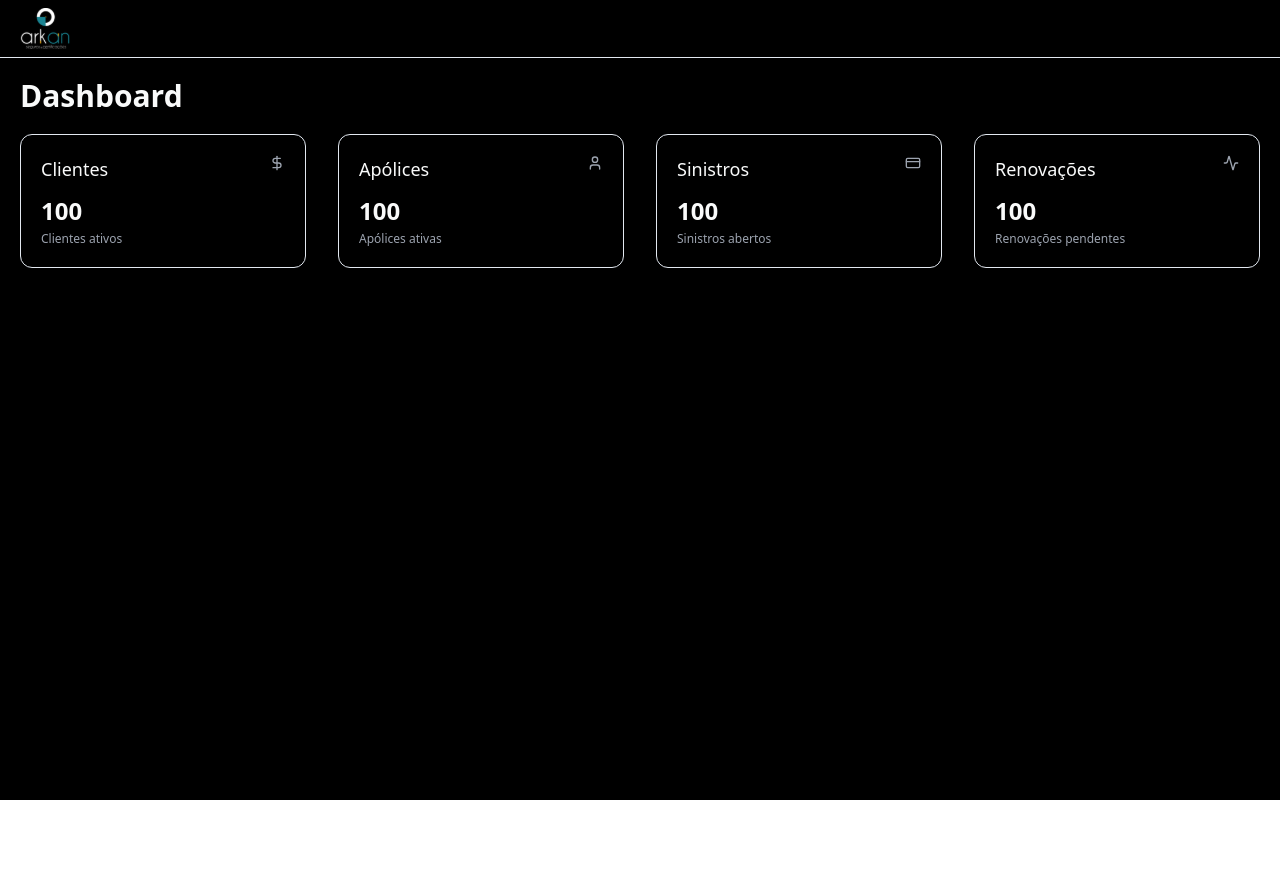
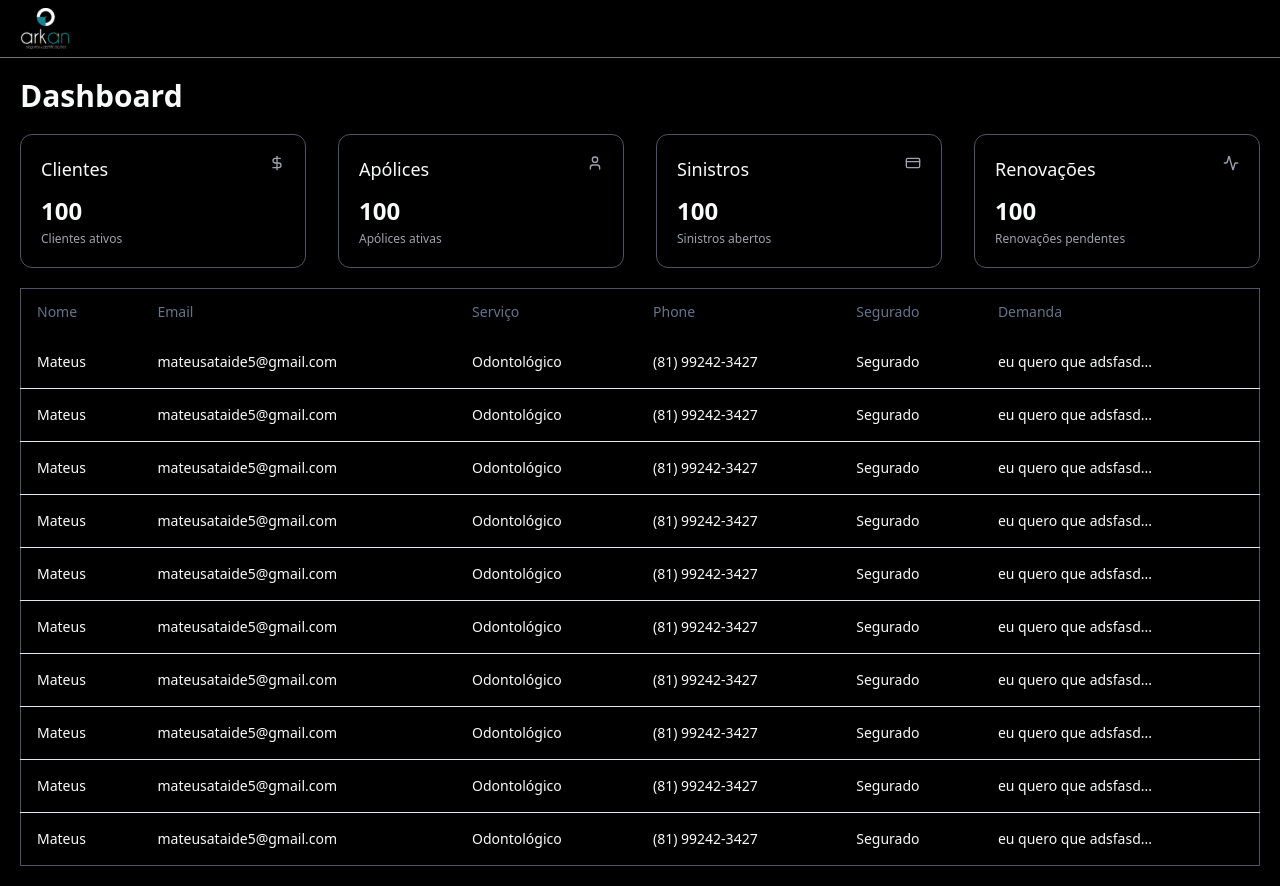
Before and after one commit to ata1de/ArkanSeguros, a Next.js app: page /admin in a window 1280 px wide. Before the commit the page ends 800 px from the top, so only its background shows below. Built offline with nearby package versions, Linux system fonts and the light colour scheme.

Commit message:
feat/AdminPage: created table in dashboard

```diff
--- a/next.config.mjs
+++ b/next.config.mjs
@@ -1,4 +1,15 @@
 /** @type {import('next').NextConfig} */
-const nextConfig = {};
+const nextConfig = {
+    images: {
+      remotePatterns: [
+        {
+          protocol: 'https',
+          hostname: 'api.dicebear.com',
+          port: '',
+          pathname: '/9.x/**',
+        },
+      ],
+    },
+  };
 
-export default nextConfig;
+  export default nextConfig;
--- a/package.json
+++ b/package.json
@@ -15,6 +15,7 @@
     "@radix-ui/react-navigation-menu": "^1.2.0",
     "@radix-ui/react-separator": "^1.0.3",
     "@radix-ui/react-slot": "^1.0.2",
+    "@tanstack/react-table": "^8.17.3",
     "aos": "^2.3.4",
     "axios": "^1.7.2",
     "class-variance-authority": "^0.7.0",
--- a/src/app/admin/page.tsx
+++ b/src/app/admin/page.tsx
@@ -1,22 +1,27 @@
-import SectionCardDashboard from '@/components/SectionCardDashboard'
+import SalesCardSection from '@/components/dashboard/SalesCardSection'
+import SectionCardDashboard from '@/components/dashboard/SectionCardDashboard'
+import TableDashboard from '@/components/dashboard/TableDashboard'
 import { Separator } from '@/components/ui/separator'
 import Image from 'next/image'
 import React from 'react'
 
 const AdminPage = () => {
   return (
-    <div className='bg-black h-screen text-WhiteDefault'>
+    <div className='bg-black min-h-screen text-WhiteDefault'>
         <div className='px-5 py-2'>
             <Image src="/arkan_logo_dark.svg" alt="Arkan Seguros" width={50} height={50} />
         </div>
-        <Separator/>
+        <Separator className='bg-gray-500'/>
 
         <div className='flex flex-col gap-5 w-full p-5'>
             <h1 className='text-3xl font-semibold'>Dashboard</h1>
             <div>
                 <SectionCardDashboard/>
             </div>
+
+            <TableDashboard/>
         </div>
+
     </div>
   )
 }
--- a/src/app/login/page.tsx
+++ b/src/app/login/page.tsx
@@ -64,7 +64,7 @@ const LoginPage = () => {
           </div>
 
           <div className="flex flex-col items-start gap-2">
-            <p className="text-[24px] max-w-[164px] text-WhiteDefault font-black">Bem vindo para o <span className="text-Yellow">Arkan Analytics</span></p>
+            <p className="text-[24px] max-w-[200px] text-WhiteDefault font-black">Bem vindo ao <span className="text-Yellow">Arkan Analytics</span></p>
             <p className="text-base font-normal text-GrayBlue">Acesse sua conta agora mesmo</p>
           </div>
         </div>
@@ -86,7 +86,7 @@ const LoginPage = () => {
               {errors.password && <span className="text-red-400">{errors.password.message}</span>}
             </div>
             <div className="inline-flex m-auto">
-                <Button className="w-[253px] rounded-full text-[20px] font-black" type="submit">Entrar</Button>
+                <Button className="w-[253px] rounded-full text-[20px] font-bold" type="submit">Entrar</Button>
             </div>
           </form>
         </div>
--- a/src/components/DashboardCard.tsx
+++ b/src/components/dashboard/DashboardCard.tsx
@@ -13,7 +13,7 @@ interface DashboardCardProps {
 
 const DashboardCard = (props: DashboardCardProps) => {
   return (
-    <div className={cn('flex w-full flex-col gap-3 rounded-xl border p-5 shadow')}>
+    <div className={cn('flex w-full flex-col gap-3 rounded-xl border border-gray-600 p-5 shadow')}>
         <div className="flex justify-between gap-2">
             <p className='text-lg'>{props.label}</p>
             <props.icon className='h-4 w-4 text-gray-400'/>
--- /dev/null
+++ b/src/components/dashboard/SalesCard.tsx
@@ -0,0 +1,29 @@
+import { LucideIcon } from 'lucide-react'
+import Image from 'next/image'
+import React from 'react'
+
+interface SalesCardType  {
+    name: string
+    email: string
+    saleAmount: number
+    icon: LucideIcon
+
+}
+
+const SalesCard = (props:SalesCardType ) => {
+    const firstName = props.name.split(' ')[0]
+  return (
+    <div className='flex flex-wrap justify-between gap-3'>
+                <section className='flex justify-between gap-3'>
+                    <props.icon className='rounded-full p-1 h-12 w-12'/>
+                    <div className='text-sm'>
+                        <p>{props.name}</p>
+                        <div className='text-ellipsis overflow-hidden whitespace-nowrap w-[120px] sm:w-auto text-gray-400'>{props.email}</div>
+                    </div>
+                    <p>{props.saleAmount}</p>
+                </section>
+    </div>
+  )
+}
+
+export default SalesCard
--- /dev/null
+++ b/src/components/dashboard/SalesCardSection.tsx
@@ -0,0 +1,34 @@
+import { cn } from '@/lib/utils'
+import Image from 'next/image'
+import React from 'react'
+import SalesCard from './SalesCard'
+import { UserRound } from 'lucide-react'
+
+
+
+const SalesCardSection = () => {
+  return (
+    <div className={cn('flex w-full flex-col gap-3 rounded-xl border p-5 shadow')}>
+        <section>
+            <p>Recent Sales</p>
+            <p className="text-sm text-gray-400">
+            You made
+            </p>
+            <SalesCard name='John Doe' email='john@email' saleAmount={100} icon={UserRound}/>
+            <SalesCard name='Alice Smith' email='alice@email.com' saleAmount={150} icon={UserRound}/>
+            <SalesCard name='Bob Johnson' email='bob@email.com' saleAmount={200} icon={UserRound}/>
+            <SalesCard name='Charlie Brown' email='charlie@email.com' saleAmount={250} icon={UserRound}/>
+            <SalesCard name='Diana Prince' email='diana@email.com' saleAmount={300} icon={UserRound}/>
+            <SalesCard name='Evan Wright' email='evan@email.com' saleAmount={350} icon={UserRound}/>
+            <SalesCard name='Fiona Gallagher' email='fiona@email.com' saleAmount={400} icon={UserRound}/>
+            <SalesCard name='George King' email='george@email.com' saleAmount={450} icon={UserRound}/>
+            <SalesCard name='Hannah Abbott' email='hannah@email.com' saleAmount={500} icon={UserRound}/>
+            <SalesCard name='Ian Malcolm' email='ian@email.com' saleAmount={550} icon={UserRound}/>
+            <SalesCard name='Jenna Coleman' email='jenna@email.com' saleAmount={600} icon={UserRound}/>
+        </section>
+    </div>
+
+  )
+}
+
+export default SalesCardSection
--- /dev/null
+++ b/src/components/dashboard/TableDashboard.tsx
@@ -0,0 +1,35 @@
+import React from 'react'
+import { Table, TableBody, TableCell, TableHead, TableHeader, TableRow } from '../ui/table'
+import { cn } from '@/lib/utils'
+
+const TableDashboard = () => {
+  return (
+    <Table className={cn('rounded-xl border border-gray-600 p-5 shadow')}>
+        <TableHeader>
+            <TableHead>Nome</TableHead>
+            <TableHead>Email</TableHead>
+            <TableHead>Serviço</TableHead>
+            <TableHead>Phone</TableHead>
+            <TableHead>Segurado</TableHead>
+            <TableHead>Demanda</TableHead>
+        </TableHeader>
+        <TableBody>
+            {Array.from({length: 10}).map((_, index) => {
+                return (
+                    <TableRow key={index}>
+                        <TableCell>Mateus</TableCell>
+                        <TableCell>mateusataide5@gmail.com</TableCell>
+                        <TableCell>Odontológico</TableCell>
+                        <TableCell>(81) 99242-3427</TableCell>
+                        <TableCell>Segurado</TableCell>
+                        <TableCell>eu quero que adsfasd...</TableCell>
+                    </TableRow>
+                )
+            })}
+        </TableBody>
+
+    </Table>
+  )
+}
+
+export default TableDashboard
--- /dev/null
+++ b/src/components/ui/table.tsx
@@ -0,0 +1,117 @@
+import * as React from "react"
+
+import { cn } from "@/lib/utils"
+
+const Table = React.forwardRef<
+  HTMLTableElement,
+  React.HTMLAttributes<HTMLTableElement>
+>(({ className, ...props }, ref) => (
+  <div className="relative w-full overflow-auto">
+    <table
+      ref={ref}
+      className={cn("w-full caption-bottom text-sm", className)}
+      {...props}
+    />
+  </div>
+))
+Table.displayName = "Table"
+
+const TableHeader = React.forwardRef<
+  HTMLTableSectionElement,
+  React.HTMLAttributes<HTMLTableSectionElement>
+>(({ className, ...props }, ref) => (
+  <thead ref={ref} className={cn("[&_tr]:border-b", className)} {...props} />
+))
+TableHeader.displayName = "TableHeader"
+
+const TableBody = React.forwardRef<
+  HTMLTableSectionElement,
+  React.HTMLAttributes<HTMLTableSectionElement>
+>(({ className, ...props }, ref) => (
+  <tbody
+    ref={ref}
+    className={cn("[&_tr:last-child]:border-0", className)}
+    {...props}
+  />
+))
+TableBody.displayName = "TableBody"
+
+const TableFooter = React.forwardRef<
+  HTMLTableSectionElement,
+  React.HTMLAttributes<HTMLTableSectionElement>
+>(({ className, ...props }, ref) => (
+  <tfoot
+    ref={ref}
+    className={cn(
+      "border-t bg-muted/50 font-medium [&>tr]:last:border-b-0",
+      className
+    )}
+    {...props}
+  />
+))
+TableFooter.displayName = "TableFooter"
+
+const TableRow = React.forwardRef<
+  HTMLTableRowElement,
+  React.HTMLAttributes<HTMLTableRowElement>
+>(({ className, ...props }, ref) => (
+  <tr
+    ref={ref}
+    className={cn(
+      "border-b transition-colors hover:bg-muted/50 data-[state=selected]:bg-muted",
+      className
+    )}
+    {...props}
+  />
+))
+TableRow.displayName = "TableRow"
+
+const TableHead = React.forwardRef<
+  HTMLTableCellElement,
+  React.ThHTMLAttributes<HTMLTableCellElement>
+>(({ className, ...props }, ref) => (
+  <th
+    ref={ref}
+    className={cn(
+      "h-12 px-4 text-left align-middle font-medium text-muted-foreground [&:has([role=checkbox])]:pr-0",
+      className
+    )}
+    {...props}
+  />
+))
+TableHead.displayName = "TableHead"
+
+const TableCell = React.forwardRef<
+  HTMLTableCellElement,
+  React.TdHTMLAttributes<HTMLTableCellElement>
+>(({ className, ...props }, ref) => (
+  <td
+    ref={ref}
+    className={cn("p-4 align-middle [&:has([role=checkbox])]:pr-0", className)}
+    {...props}
+  />
+))
+TableCell.displayName = "TableCell"
+
+const TableCaption = React.forwardRef<
+  HTMLTableCaptionElement,
+  React.HTMLAttributes<HTMLTableCaptionElement>
+>(({ className, ...props }, ref) => (
+  <caption
+    ref={ref}
+    className={cn("mt-4 text-sm text-muted-foreground", className)}
+    {...props}
+  />
+))
+TableCaption.displayName = "TableCaption"
+
+export {
+  Table,
+  TableHeader,
+  TableBody,
+  TableFooter,
+  TableHead,
+  TableRow,
+  TableCell,
+  TableCaption,
+}
```
Also changed, not shown: src/components/dashboard/SectionCardDashboard.tsx (renamed from src/components/SectionCardDashboard.tsx), 1 other file (tests, documents, lock files or other folders).
